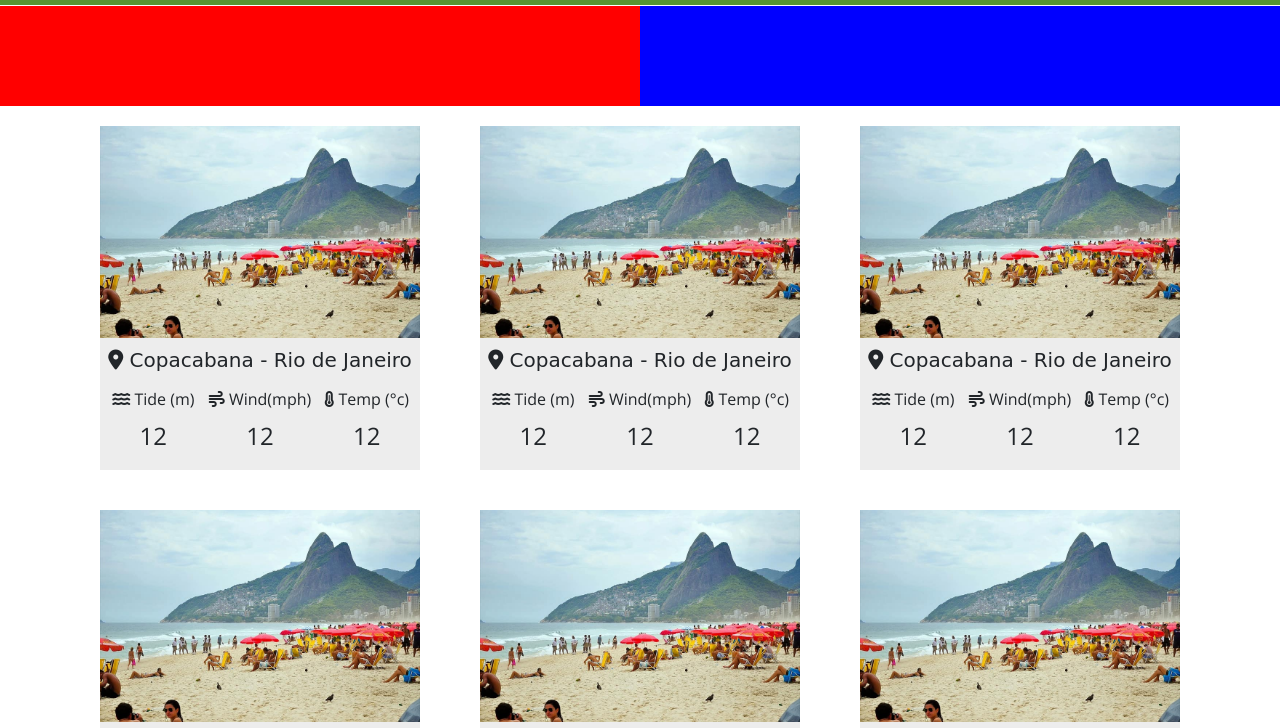
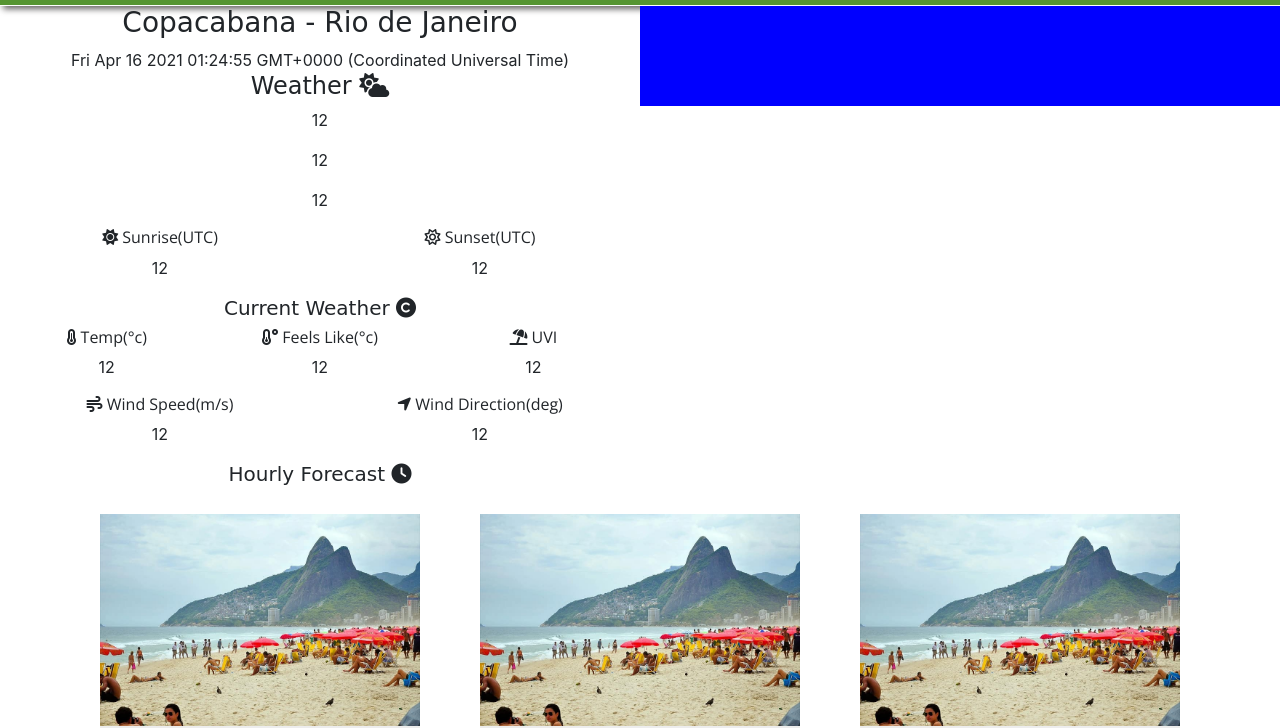
Before and after one commit to SanclerZanella/off_the_reef_project, a plain HTML site: page index.html in a window 1280 px wide. Shown: the part 101-829 px from the top of the page. Drawn offline with nearby package versions, Linux system fonts and the light colour scheme; a web font is replaced by a local one.

Commit message:
Add the local report section at the top of the index.html with current time ate the top, then the current weather and hourly weather report

```diff
--- a/assets/scripts/script.js
+++ b/assets/scripts/script.js
@@ -60,3 +60,20 @@ $(document).ready(function () {
         }
     });
 })
+
+
+// -----------------------------------------------------------------------------Current Time Script
+
+function currentHour() {
+
+    //Fetch the current time
+    let currentTime = new Date();
+
+    //Apply the current time to an element in the document
+    $('#currentTime').html(currentTime);
+
+    //Refresh the time each 1 second, set in milli seconds
+    setTimeout('currentHour()', 1000)
+}
+
+currentHour();
--- a/assets/styles/style.css
+++ b/assets/styles/style.css
@@ -11,7 +11,12 @@
     align-content: center;
 }
 
+.textCenter {
+    text-align: center;
+}
+
 h3,
+h4,
 h5 {
     font-family: 'Londrina Solid', cursive;
 }
@@ -162,7 +167,7 @@ nav ul li a:hover {
     overflow: hidden;
     position: relative;
     float: left;
-    background-color: rgba(22, 22, 22, 0.116);
+    background-color: rgba(12, 12, 12, 0.555);
 }
 
 .contentWrap div {
--- a/index.html
+++ b/index.html
@@ -59,7 +59,106 @@
 
         <section>
             <div class="row no-gutters">
-                <div class="col-lg-6 col-md-12 col-12" style="background-color: red; width: 100px; height: 100px;">
+                <div class="col-lg-6 col-md-12 col-12">
+
+                    <!-- Report heading | Place name -->
+
+                    <div class="row no-gutters reportHeading">
+                        <div class="col">
+                            <h3 class="textCenter" id="placeName">Copacabana - Rio de Janeiro</h3>
+                        </div>
+                    </div>
+
+                    <!-- Report Status | Info about local weather, tide, surf and so on... -->
+
+                    <div class="row no-gutters reportStatus">
+                        <div class="col">
+                            <div class="row no-gutters reportWeather textCenter">
+                                <div id="currentTime" class="col-12">
+                                </div>
+
+                                <!-- Local Weather Report -->
+
+                                <div class="col-12 ">
+                                    <h4>Weather <i class="fas fa-cloud-sun"></i></h4>
+                                </div>
+
+                                <div class="col-12">
+                                    <div class="row no-gutters">
+                                        <div class="col-12">
+                                            <p>12</p>
+                                        </div>
+                                        <div class="col-12">
+                                            <p>12</p>
+                                        </div>
+                                        <div class="col-12">
+                                            <p>12</p>
+                                        </div>
+                                        <div class="col-12">
+                                            <div class="row no-gutters">
+                                                <div class="col-lg-6">
+                                                    <h6><i class="fas fa-sun"></i> Sunrise(UTC)</h6>
+                                                    <div>
+                                                        <p>12</p>
+                                                    </div>
+                                                </div>
+                                                <div class="col-lg-6">
+                                                    <h6><i class="far fa-sun"></i> Sunset(UTC)</h6>
+                                                    <div>
+                                                        <p>12</p>
+                                                    </div>
+                                                </div>
+                                            </div>
+                                        </div>
+                                    </div>
+                                </div>
+
+                                <!-- Current Local Weather Report -->
+
+                                <div class="col-12">
+                                    <h5>Current Weather <i class="fas fa-copyright"></i></h5>
+                                </div>
+                                <div class="col-12">
+                                    <div class="row no-gutters">
+                                        <div class="col-lg-4">
+                                            <h6><i class="fas fa-thermometer-three-quarters"></i> Temp(°c)</h6>
+                                            <div>
+                                                <p>12</p>
+                                            </div>
+                                        </div>
+                                        <div class="col-lg-4">
+                                            <h6><i class="fas fa-temperature-low"></i> Feels Like(°c)</h6>
+                                            <div>
+                                                <p>12</p>
+                                            </div>
+                                        </div>
+                                        <div class="col-lg-4">
+                                            <h6><i class="fas fa-umbrella-beach"></i> UVI</h6>
+                                            <div>
+                                                <p>12</p>
+                                            </div>
+                                        </div>
+                                        <div class="col-lg-6">
+                                            <h6><i class="fas fa-wind"></i> Wind Speed(m/s)</h6>
+                                            <div>
+                                                <p>12</p>
+                                            </div>
+                                        </div>
+                                        <div class="col-lg-6">
+                                            <h6><i class="fas fa-location-arrow"></i> Wind Direction(deg)</h6>
+                                            <div>
+                                                <p>12</p>
+                                            </div>
+                                        </div>
+                                    </div>
+                                </div>
+
+                                <div class="col-12">
+                                    <h5>Hourly Forecast <i class="fas fa-clock"></i></h5>
+                                </div>
+                            </div>
+                        </div>
+                    </div>
                 </div>
                 <div class="col-lg-6 col-md-12 col-12" style="background-color: blue; width: 100px; height: 100px;">
                 </div>
```
